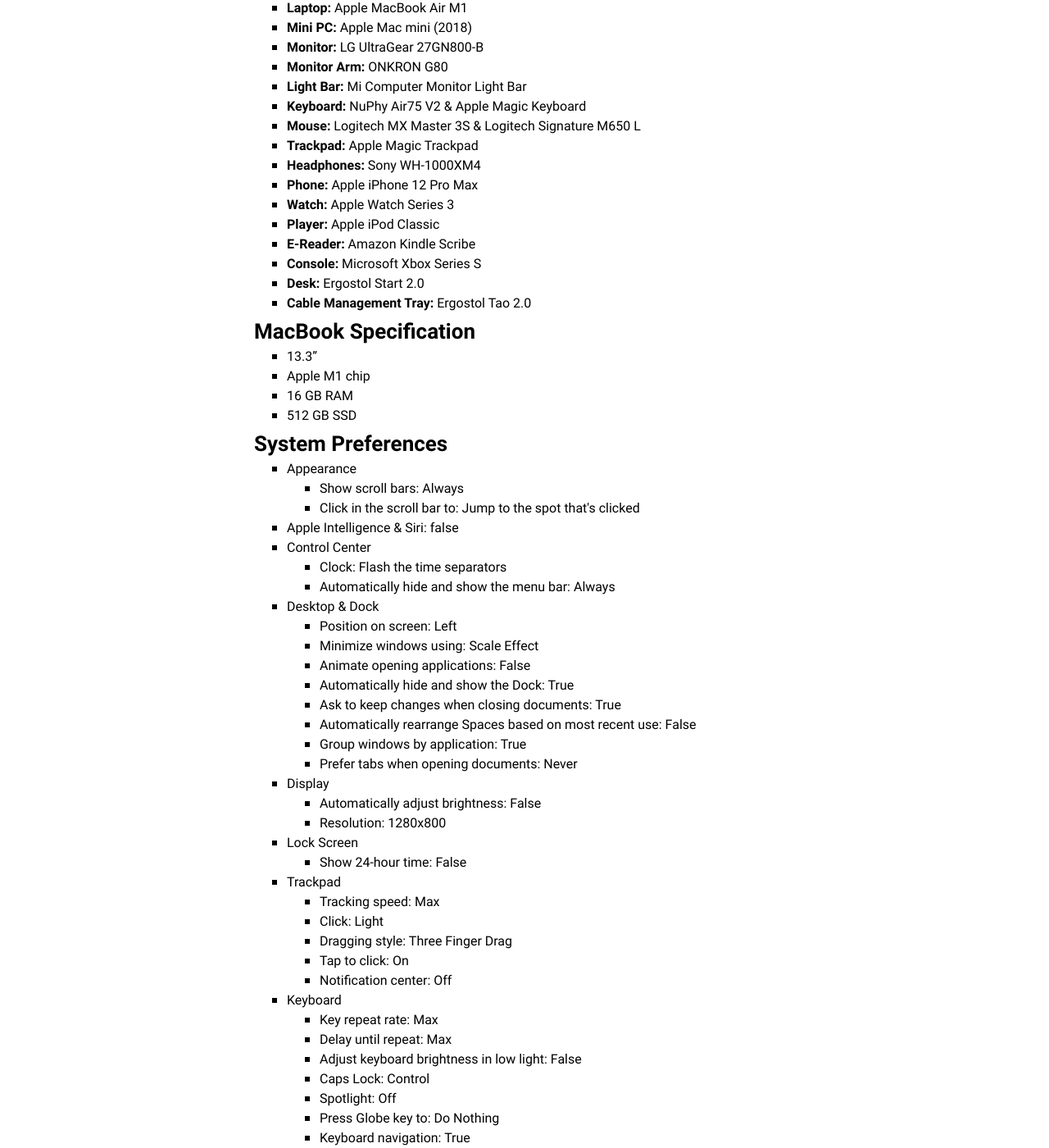
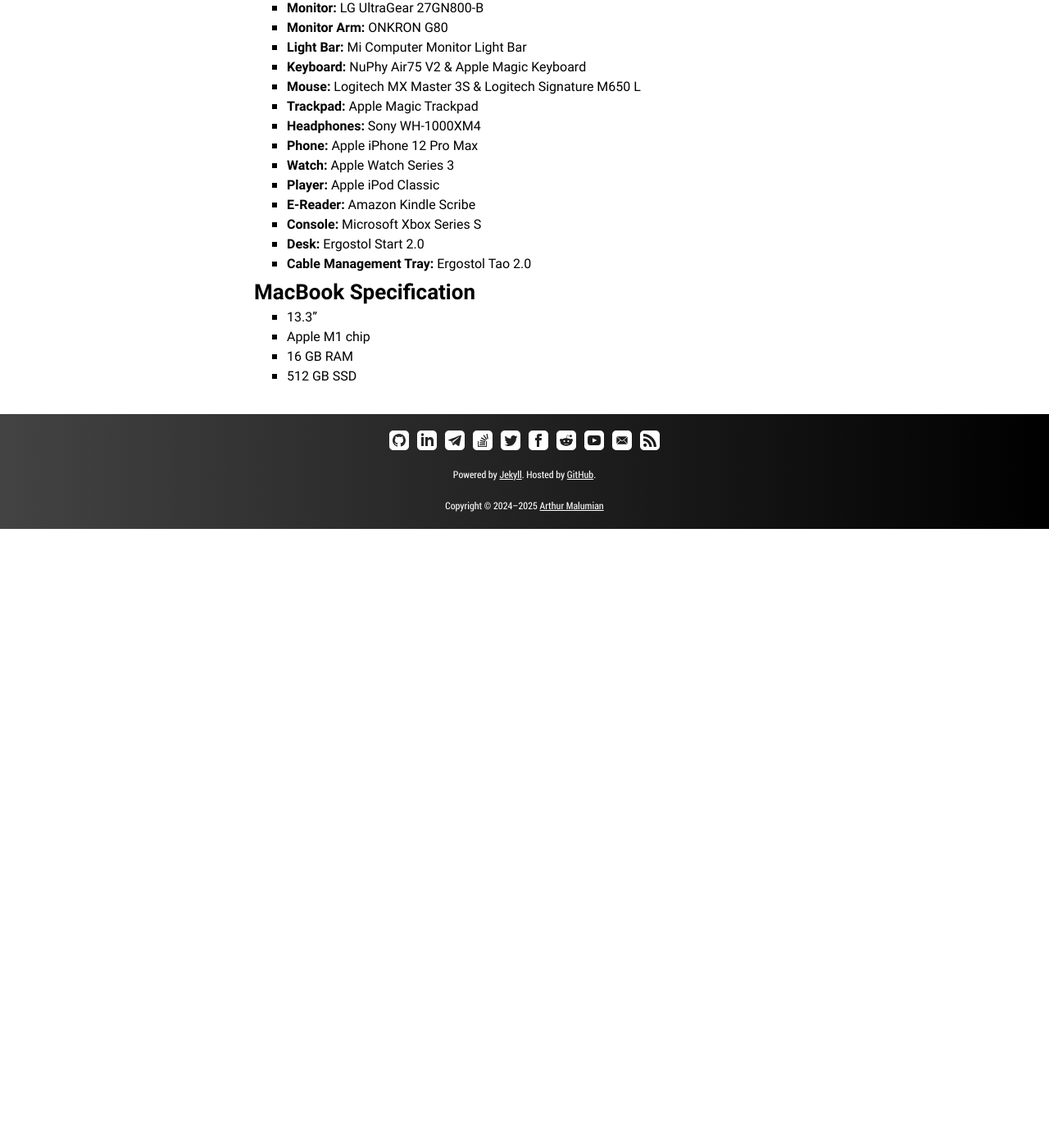
Before and after one commit to amalumian/www.malumian.dev, a Jekyll site: the page built from setup.html, in a window 1280 px wide and 1400 px high, scrolled down 755 px. Shown: the whole window at 82% size. Built offline with Jekyll 4.4.1, drawn with Linux system fonts in a browser that asks for light colours; some of the changed text lies outside the part shown.

Commit message:
Update setup.html

```diff
--- a/setup.html
+++ b/setup.html
@@ -7,19 +7,13 @@
 
 <section class="setup">
   <h1 class="setup__heading">Setup</h1>
-  <p>
-    This page provides an overview of my personal setup. My
-    <a href="https://github.com/amalumian/dotfiles" target="_blank">dotfiles</a>
-    can be found on GitHub.
-  </p>
+  <p>This page provides an overview of my setup.</p>
   <img class="setup__desk" src="/assets/images/setup/desk.webp" alt="Desktop" />
 
   <h2>Table of Contents</h2>
   <ul>
     <li><a href="#technical-gear">Technical Gear</a></li>
     <li><a href="#macbook-specification">MacBook Specification</a></li>
-    <li><a href="#system-preferences">System Preferences</a></li>
-    <li><a href="#apps">Apps</a></li>
   </ul>
 
   <h2 id="technical-gear">Technical Gear</h2>
@@ -49,201 +43,4 @@
     <li>16 GB RAM</li>
     <li>512 GB SSD</li>
   </ul>
-
-  <h2 id="system-preferences">System Preferences</h2>
-  <ul>
-    <li>
-      Appearance
-      <ul>
-        <li>Show scroll bars: Always</li>
-        <li>Click in the scroll bar to: Jump to the spot that's clicked</li>
-      </ul>
-    </li>
-    <li>Apple Intelligence &amp; Siri: false</li>
-    <li>
-      Control Center
-      <ul>
-        <li>Clock: Flash the time separators</li>
-        <li>Automatically hide and show the menu bar: Always</li>
-      </ul>
-    </li>
-    <li>
-      Desktop &amp; Dock
-      <ul>
-        <li>Position on screen: Left</li>
-        <li>Minimize windows using: Scale Effect</li>
-        <li>Animate opening applications: False</li>
-        <li>Automatically hide and show the Dock: True</li>
-        <li>Ask to keep changes when closing documents: True</li>
-        <li>Automatically rearrange Spaces based on most recent use: False</li>
-        <li>Group windows by application: True</li>
-        <li>Prefer tabs when opening documents: Never</li>
-      </ul>
-    </li>
-    <li>
-      Display
-      <ul>
-        <li>Automatically adjust brightness: False</li>
-        <li>Resolution: 1280x800</li>
-      </ul>
-    </li>
-    <li>
-      Lock Screen
-      <ul>
-        <li>Show 24-hour time: False</li>
-      </ul>
-    </li>
-    <li>
-      Trackpad
-      <ul>
-        <li>Tracking speed: Max</li>
-        <li>Click: Light</li>
-        <li>Dragging style: Three Finger Drag</li>
-        <li>Tap to click: On</li>
-        <li>Notification center: Off</li>
-      </ul>
-    </li>
-    <li>
-      Keyboard
-      <ul>
-        <li>Key repeat rate: Max</li>
-        <li>Delay until repeat: Max</li>
-        <li>Adjust keyboard brightness in low light: False</li>
-        <li>Caps Lock: Control</li>
-        <li>Spotlight: Off</li>
-        <li>Press Globe key to: Do Nothing</li>
-        <li>Keyboard navigation: True</li>
-        <li>Input Sources: English (US), Russian (PC)</li>
-        <li>Correct spelling automatically: False</li>
-        <li>Capitalize words automatically: False</li>
-        <li>Show inline predictive text: False</li>
-        <li>Add period with double-space: False</li>
-        <li>Use smart quotes and dashes: False</li>
-        <li>Dictation: True</li>
-      </ul>
-    </li>
-    <li>
-      Finder
-      <ul>
-        <li>New Finder windows show: Home Directory</li>
-        <li>Show all filename extensions: True</li>
-        <li>Remove items from the Trash: After 30 days</li>
-        <li>Show Path Bar: True</li>
-        <li>Show Status Bar: True</li>
-        <li>Create "Developer" directory in home directory</li>
-        <li>Create "Work" directory in home directory</li>
-      </ul>
-    </li>
-  </ul>
-
-  <h2 id="apps">Apps</h2>
-  <h3>Browser</h3>
-  <ul>
-    <li>Firefox</li>
-    <li>Google Chrome</li>
-    <li>Safari</li>
-  </ul>
-  <h3>Cloud</h3>
-  <ul>
-    <li>Dropbox</li>
-    <li>Google Drive</li>
-    <li>One Drive</li>
-  </ul>
-  <h3>Communication</h3>
-  <ul>
-    <li>Discord</li>
-    <li>Microsoft Teams</li>
-    <li>Signal</li>
-    <li>Slack</li>
-    <li>Telegram</li>
-    <li>Zoom</li>
-  </ul>
-  <h3>Games</h3>
-  <ul>
-    <li>Battle.net</li>
-    <li>League of Legends</li>
-    <li>Steam</li>
-  </ul>
-  <h3>Notes</h3>
-  <ul>
-    <li>Notion</li>
-    <li>Obsidian</li>
-    <li>Todoist</li>
-  </ul>
-  <h3>Other</h3>
-  <ul>
-    <li>Affinity Photo</li>
-    <li>AltTab
-      <ul>
-        <li>Appearance: App Icons</li>
-      </ul>
-    </li>
-    <li>AppCleaner</li>
-    <li>Audacity</li>
-    <li>balenaEtcher</li>
-    <li>Command X</li>
-    <li>DeepL
-      <ul>
-        <li>Excluded apps: All related to programming</li>
-      </ul>
-    </li>
-    <li>GIMP</li>
-    <li>IINA</li>
-    <li>KeepingYouAwake</li>
-    <li>KeyboardCleanTool</li>
-    <li>Kindle</li>
-    <li>Logi Options+</li>
-    <li>OBS</li>
-    <li>Raycast
-      <ul>
-        <li>Hotkey: CMD + Space</li>
-        <li>Navigation Bindings: Vim style</li>
-        <li>Clipboard History: CMD + Shift + C</li>
-      </ul>
-    </li>
-    <li>Spark</li>
-    <li>Spotify</li>
-    <li>Yandex Music</li>
-    <li>Transmission</li>
-    <li>Karabiner Elements</li>
-    <li>Flameshot</li>
-    <li>Stats</li>
-    <li>Keycastr</li>
-    <li>Aerospace</li>
-    <li>Hiddenbar</li>
-  </ul>
-  <h3>Programming</h3>
-  <ul>
-    <li>Cursor</li>
-    <li>DBeaver</li>
-    <li>Docker</li>
-    <li>Excalidraw (PWA)</li>
-    <li>Figma</li>
-    <li>FileZilla</li>
-    <li>Ghostty</li>
-    <li>ImageOptim</li>
-    <li>PostgreSQL</li>
-    <li>Postman</li>
-    <li>Racket</li>
-    <li>VS Code</li>
-    <li>WebStorm</li>
-  </ul>
-  <h3>VM</h3>
-  <ul>
-    <li>Multipass</li>
-    <li>VirtualBox</li>
-  </ul>
-  <h3>VPN</h3>
-  <ul>
-    <li>FoXray</li>
-    <li>Outline</li>
-    <li>Outline Manager</li>
-    <li>Streisand</li>
-    <li>WireGuard</li>
-  </ul>
-  <h3>Wallets</h3>
-  <ul>
-    <li>Electrum</li>
-    <li>Exodus</li>
-  </ul>
 </section>
```
